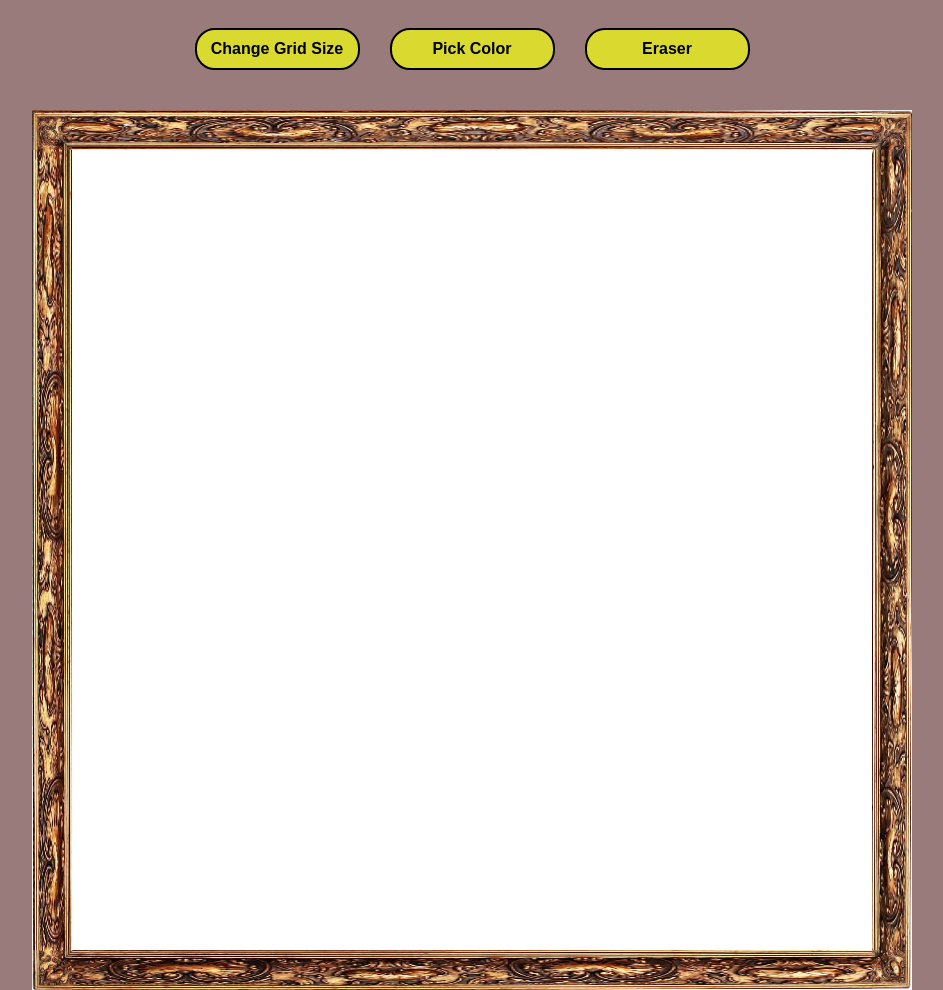
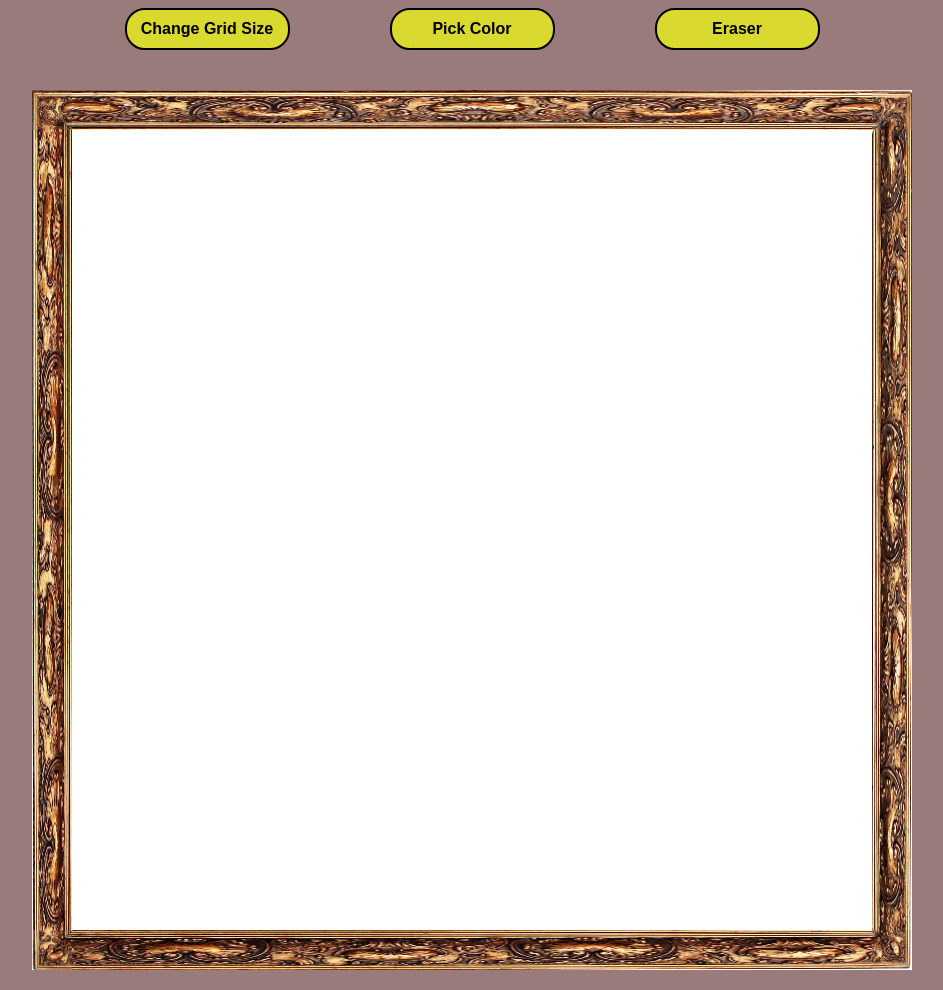
Before and after one commit to kayzeddd/sketchpad, a plain HTML site: page index.html in a window 1280 px wide. Shown: the whole page, without its empty margins (168-1111 px from the left). Drawn offline with Linux system fonts and the light colour scheme.

Commit message:
Move html elements created in JS to html file
Created elements in JS for Odin course;
Moving to html file for easier development;

```diff
--- a/index.html
+++ b/index.html
@@ -7,7 +7,9 @@
     <title>Sketchpad</title>
     <link rel="stylesheet" href="style.css">
 </head>
-<body>
+<body class="bodyItems">
+    <div class="btnDiv">
+        <button class="buttonStyle">Change Grid Size</button>
         <div class="dropdownDiv">
             <button class="colorPicker">Pick Color</button>
             <div id="dropdownMenu" class="diffColors">
@@ -20,6 +22,9 @@
                 <button class="colorCustom">Custom RGB</button>
             </div>
         </div>
+        <button class="buttonStyle eraserBtn">Eraser</button>
+
+    </div>
 
 
    <script src="jscript.js"></script>
--- a/jscript.js
+++ b/jscript.js
@@ -1,5 +1,6 @@
 const body = document.querySelector("body");
-body.classList.add("bodyItems")
+//body.classList.add("bodyItems")
+const btnDiv = document.querySelector(".btnDiv")
 
 //Global Variables
 let draw = false;
@@ -8,14 +9,15 @@ let erase = false;
 let rainbow = false;
 
 //prompt button
-const btnDiv = document.createElement("div");
-btnDiv.classList.add("buttonDiv")
-const askUserBtn = document.createElement("button");
-askUserBtn.textContent = "Change Grid Size";
-askUserBtn.classList.add("buttonStyle");
-btnDiv.appendChild(askUserBtn) ;
-body.appendChild(btnDiv) ;
+//const btnDiv = document.createElement("div");
+//btnDiv.classList.add("buttonDiv")
+//const askUserBtn = document.createElement("button");
+//askUserBtn.textContent = "Change Grid Size";
+//askUserBtn.classList.add("buttonStyle");
+//btnDiv.appendChild(askUserBtn) ;
+//body.appendChild(btnDiv) ;
 
+const askUserBtn = document.querySelector(".buttonStyle")
 askUserBtn.addEventListener('click', (e) => userPrompt());
 
 function userPrompt() {
@@ -78,10 +80,12 @@ function stop(){
 }
 
 //Eraser
-const eraserBtn = document.createElement("button");
-eraserBtn.textContent = "Eraser";
-eraserBtn.classList.add("buttonStyle")
-btnDiv.appendChild(eraserBtn);
+//const eraserBtn = document.createElement("button");
+//eraserBtn.textContent = "Eraser";
+//eraserBtn.classList.add("buttonStyle")
+//btnDiv.appendChild(eraserBtn);
+
+const eraserBtn = document.querySelector(".eraserBtn")
 eraserBtn.addEventListener('click', eraseOn);
 
 let timesClicked = 0;
--- a/style.css
+++ b/style.css
@@ -6,6 +6,13 @@ html {
     display: flex;
     flex-direction: column;
     height: 90vh;
+}
+
+.btnDiv {
+    display: flex;
+    justify-content: center;
+    align-items: center;
+    column-gap: 100px;;
 }
 
 .containerCss {
```
Lines whose indentation alone changed are shown as unchanged.
